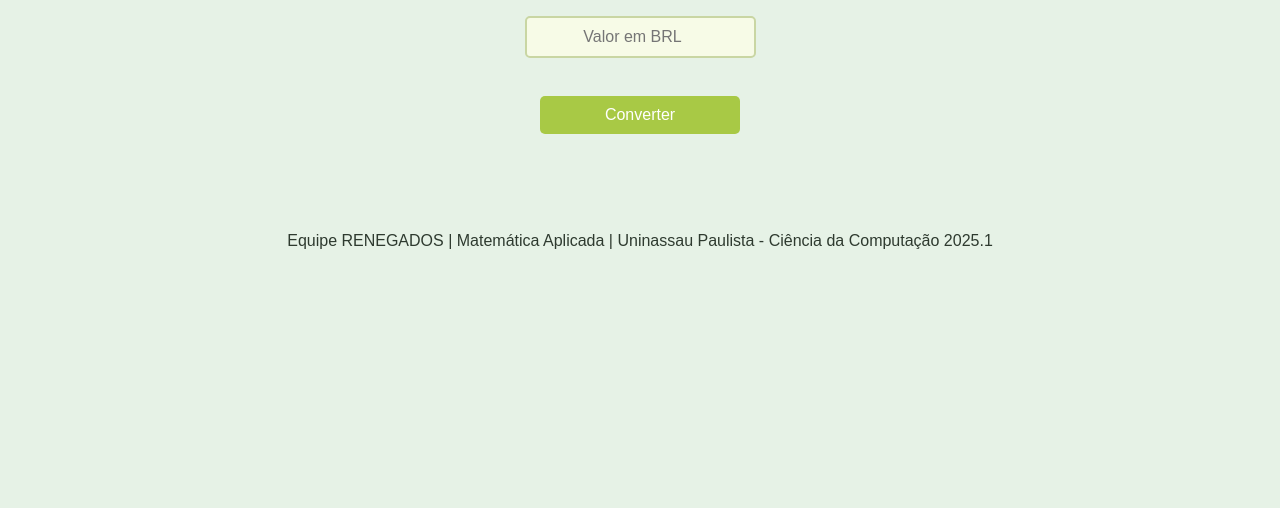
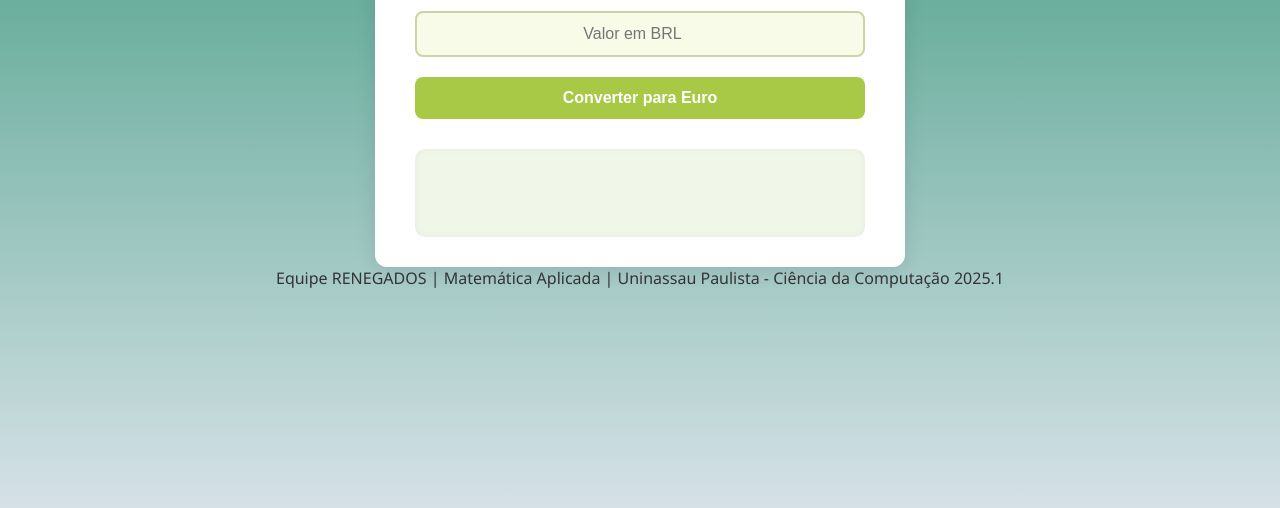
Before and after one commit to marjustino/Conversor_de_moeda, a plain HTML site: page index.html in a window 1280 px wide. Shown: the part 332-840 px from the top of the page. Drawn offline with Linux system fonts and the light colour scheme.

Commit message:
Updt
up up

```diff
--- a/index.html
+++ b/index.html
@@ -2,22 +2,27 @@
 <html lang="pt-BR">
 <head>
   <meta charset="UTF-8" />
-  <title>Conversor de Moedas com Bandeiras</title>
+  <title>Conversor de Moedas - Projeto Matemática</title>
   <link rel="stylesheet" href="style.css" />
   <link rel="icon" href="favicon.ico" type="image/x-icon" />
 </head>
 <body>
-  <h1>Conversor de Moedas</h1>
+  <div class="card">
+    <h1>Conversor de Moedas</h1>
 
-  <input id="amount" type="number" placeholder="Valor em BRL" step="0.01" />
-  <br />
-  <button id="convertBtn">Converter</button>
+    <div class="converter-box">
+      <input id="amount" type="number" placeholder="Valor em BRL" step="0.01" />
+      <button id="convertBtn">Converter para Euro</button>
+    </div>
 
-  <div id="result"></div>
+    <div id="result"></div>
+
+  </div>
+
+  <footer>
+    Equipe RENEGADOS | Matemática Aplicada | Uninassau Paulista - Ciência da Computação 2025.1
+  </footer>
 
   <script src="script.js"></script>
-  <footer>
-  Equipe RENEGADOS | Matemática Aplicada | Uninassau Paulista - Ciência da Computação 2025.1
-</footer>
 </body>
 </html>
--- a/style.css
+++ b/style.css
@@ -1,26 +1,41 @@
 body {
-  font-family: Arial, sans-serif;
+  font-family: 'Segoe UI', Tahoma, Geneva, Verdana, sans-serif;
   padding: 20px;
-  background: #e6f2e6;
-  color: #2e3a2f;
+  background: linear-gradient(to bottom, #248d6d, #d6e1e7);
+  color: #333;
   text-align: center;
+  margin: 0;
   min-height: 100vh;
-  margin: 0;
   display: flex;
   flex-direction: column;
   justify-content: center;
   align-items: center;
 }
 
+.card {
+  background: #ffffff;
+  border-radius: 12px;
+  box-shadow: 0 4px 20px rgba(0,0,0,0.1);
+  padding: 30px 40px;
+  max-width: 450px;
+  width: 90%;
+}
+
+h1 {
+  font-size: 2em;
+  color: #2e3a2f;
+  margin-bottom: 20px;
+}
+
 input, button {
-  padding: 10px;
+  padding: 12px;
   font-size: 1em;
-  margin: 10px;
-  border-radius: 5px;
+  margin: 10px 0;
+  border-radius: 8px;
   border: 2px solid #c9d6a3;
   background-color: #f7fbe7;
   color: #2e3a2f;
-  min-width: 200px;
+  width: 100%;
   box-sizing: border-box;
   text-align: center;
   transition: border-color 0.3s ease, background-color 0.3s ease;
@@ -37,22 +52,32 @@ button {
   background-color: #a8c945;
   color: white;
   border: none;
+  font-weight: bold;
 }
 
 button:hover {
   background-color: #7ba23f;
 }
 
+.converter-box {
+  margin-top: 10px;
+  margin-bottom: 20px;
+}
+
 #result {
-  margin-top: 25px;
-  font-size: 1.3em;
+  margin-top: 20px;
+  font-size: 1.2em;
   color: #2e3a2f;
   min-height: 3em;
   display: flex;
+  flex-direction: column;
   justify-content: center;
   align-items: center;
   gap: 10px;
-
+  background: #f0f7e8;
+  padding: 15px;
+  border-radius: 10px;
+  box-shadow: inset 0 0 6px rgba(0,0,0,0.05);
 }
 
 #result.visible {
@@ -66,4 +91,14 @@ button:hover {
   object-fit: cover;
   border-radius: 3px;
   box-shadow: 0 0 4px rgba(0,0,0,0.15);
+  opacity: 0;
+  transform: translateY(-10px);
+  animation: fadeInFlag 0.6s ease forwards;
 }
+
+@keyframes fadeInFlag {
+  to {
+    opacity: 1;
+    transform: translateY(0);
+  }
+}
```
Also changed, not shown: 03JLB565.jpg (added), imagem-destaque-conversor-de-moedas-mobills.png (added), 1 other file.
